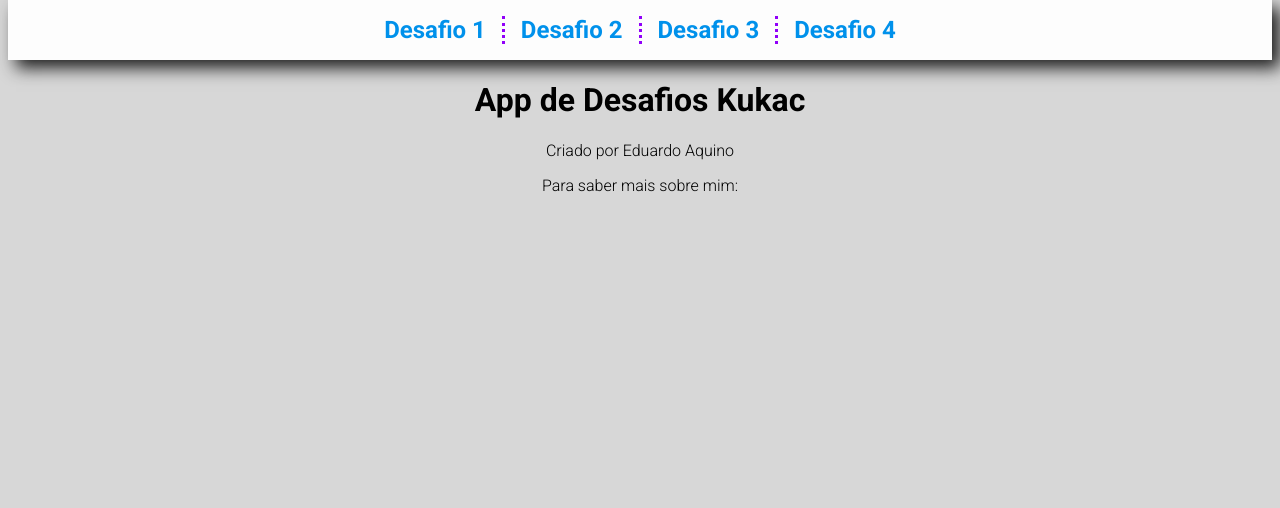
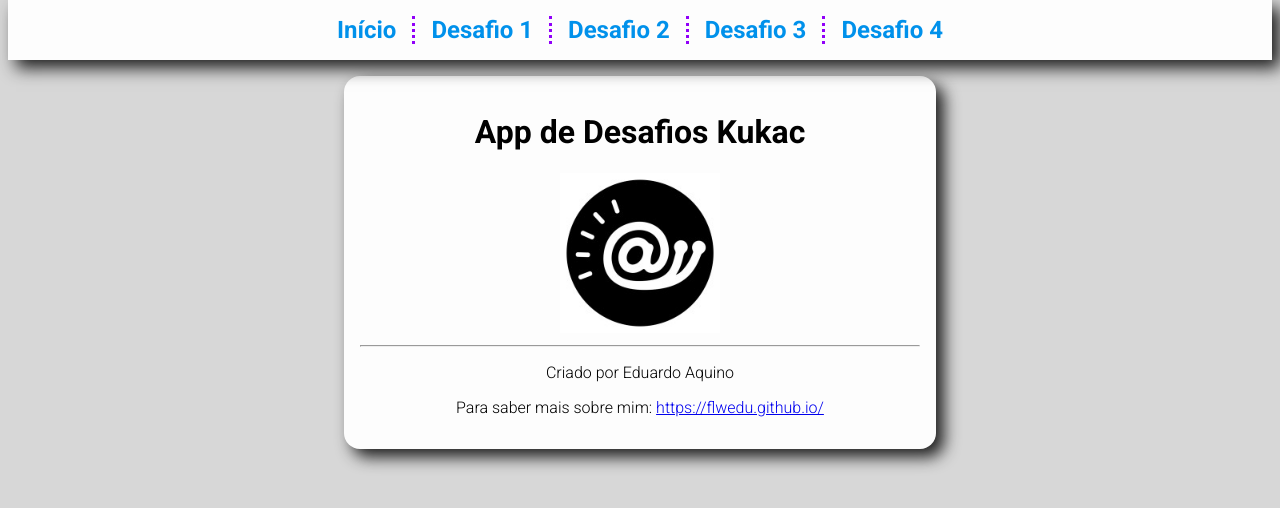
Before and after one commit to flwedu/desafio-kukac, a React (Vite) app in the folder frontend/: page /#/ in a window 1280 px wide. Shown: the top 508 px of the page. Built offline with nearby package versions, Linux system fonts and the light colour scheme.

Commit message:
feat: add styles to /home and logo

```diff
--- a/frontend/src/components/navbar.tsx
+++ b/frontend/src/components/navbar.tsx
@@ -3,6 +3,7 @@ import { Link } from "react-router-dom";
 export default function NavBar() {
   return (
     <nav>
+      <Link to="/">Início</Link>
       <Link to="/desafio1">Desafio 1</Link>
       <Link to="/desafio2">Desafio 2</Link>
       <Link to="/desafio3">Desafio 3</Link>
--- a/frontend/src/pages/home.tsx
+++ b/frontend/src/pages/home.tsx
@@ -1,11 +1,20 @@
+import logo from "../../assets/logo.jpeg";
+
 export default function Home() {
   return (
-    <div>
+    <div className="card rounded shadow">
       <h1>App de Desafios Kukac</h1>
+
+      <img style={{ width: "10rem" }} src={logo} alt="Kukac logo" />
+
+      <hr />
       <p>Criado por Eduardo Aquino</p>
 
       <p>
-        Para saber mais sobre mim: <a href="https://flwedu.github.io/"></a>
+        Para saber mais sobre mim:{" "}
+        <a target={"_blank"} href="https://flwedu.github.io/">
+          https://flwedu.github.io/
+        </a>
       </p>
     </div>
   );
```
Also changed, not shown: frontend/assets/logo.jpeg (added).
